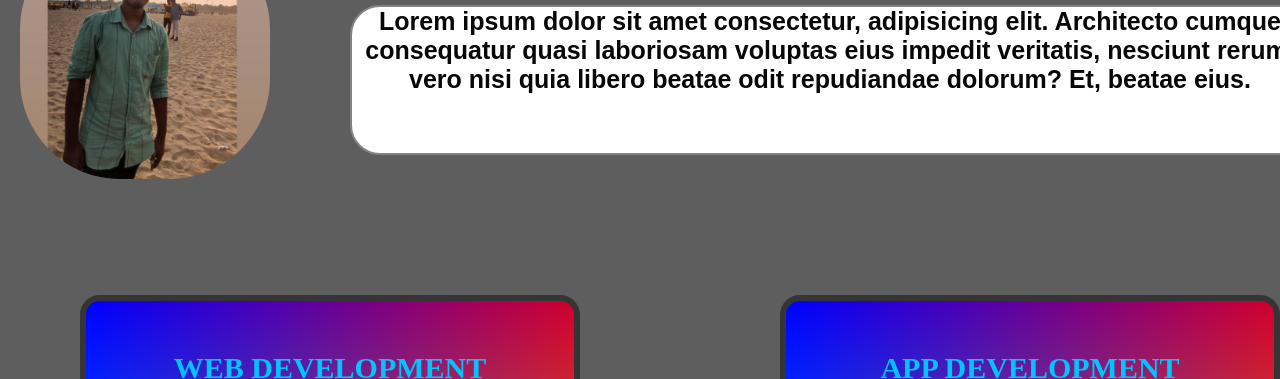
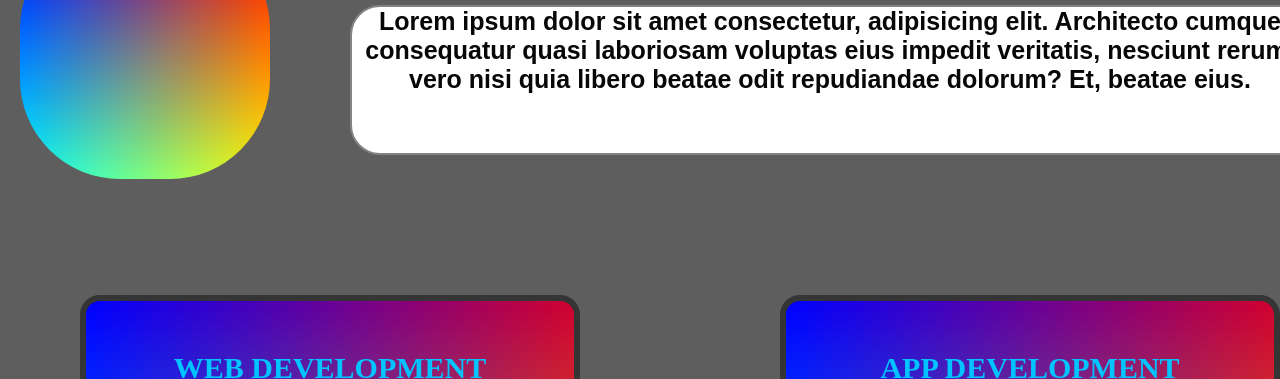
Before and after one commit to joshuadaniel-8090/New-Website, a plain HTML site: page index/About-Us.html in a window 1280 px wide. Shown: the part 780-1159 px from the top of the page. Drawn offline with Linux system fonts and the light colour scheme; a script that the page names is missing.

Commit message:
deploy website removed some bugs

```diff
--- a/index/About-Us.html
+++ b/index/About-Us.html
@@ -26,7 +26,9 @@
 
 
 <img src="/src/homepage.jpg" alt="homepage" class="homepageimg">
-<img src="/src/joshua.jpeg" alt="author" class="imgdaniel">
+<img src="/src/sample_pic.png" alt="author" class="imgdaniel">
+
+
 <h1 class="aboutus" id="about">ABOUT US</h1>
 <p class="aboutpara">Lorem ipsum dolor sit amet consectetur, adipisicing elit. Architecto cumque consequatur quasi laboriosam voluptas eius impedit veritatis, nesciunt rerum, vero nisi quia libero beatae odit repudiandae dolorum? Et, beatae eius.</p>
 
--- a/index/Style.css
+++ b/index/Style.css
@@ -81,7 +81,6 @@ button:hover{
 
 body{
 	background-color: rgb(94, 94, 94);
-	background-image: url(/sc/background.jpeg);
 	width: 1049px;
 	height: 1800px;
 }
```
